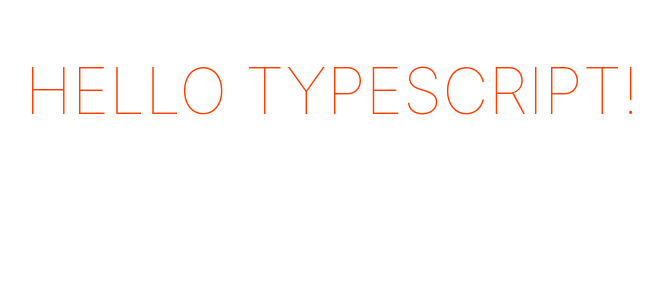
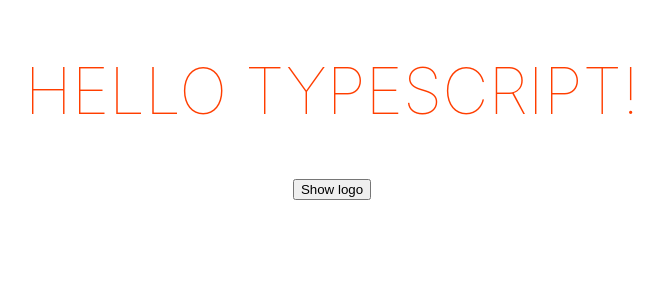
Before and after one commit to userquin/unocss-svelte-ts, a Svelte app: page / in a window 1280 px wide. Shown: the top 300 px of the page, without its empty margins (308-971 px from the left). Built offline with nearby package versions, Linux system fonts and the light colour scheme.

Commit message:
feat: mix with svelte transitions

```diff
--- a/src/App.svelte
+++ b/src/App.svelte
@@ -1,9 +1,21 @@
 <script lang="ts">
-    let foo = false
+    import { fade, fly } from 'svelte/transition';
+    let logo = false
+    const toggleLogo = () => {
+        logo = !logo
+    }
+    $: button = logo ? 'Hide logo' : 'Show logo'
 </script>
 <main>
-  <span class:foo={foo}></span>
+  {#if logo}
+    <span class:logo={logo} in:fly="{{ y: 200, duration: 2000 }}" out:fade></span>
+  {/if}
+
   <h1 class="animate-bounce">Hello Typescript!</h1>
+
+  <br/>
+
+  <button on:click={toggleLogo}>{button}</button>
 
 </main>
 
@@ -19,7 +31,6 @@
     margin: 0 auto;
   }
 
-  .foo {}
 
   h1 {
     color: #ff3e00;
--- a/vite.config.js
+++ b/vite.config.js
@@ -19,7 +19,7 @@ export default defineConfig({
         return matcher
       },
       shortcuts: [
-        {'foo': 'i-logos-svelte-icon w-16rem h-16rem'},
+        {'logo': 'i-logos-svelte-icon w-6em h-6em'},
       ],
       presets: [
         presetUno(),
```
